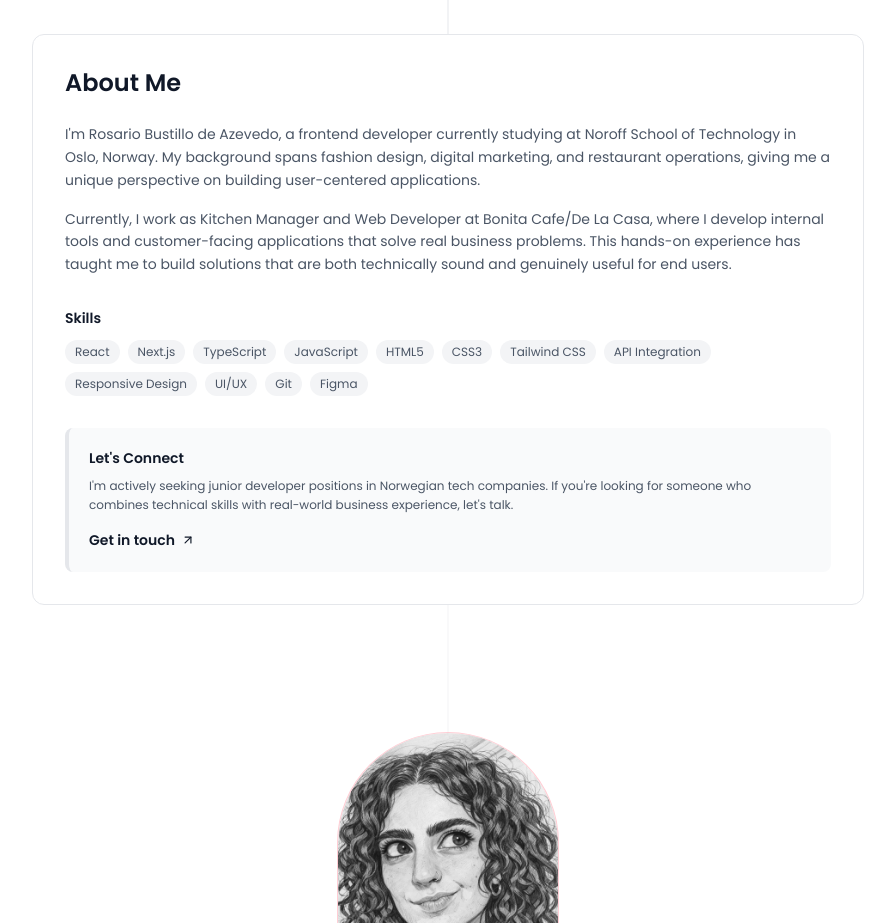
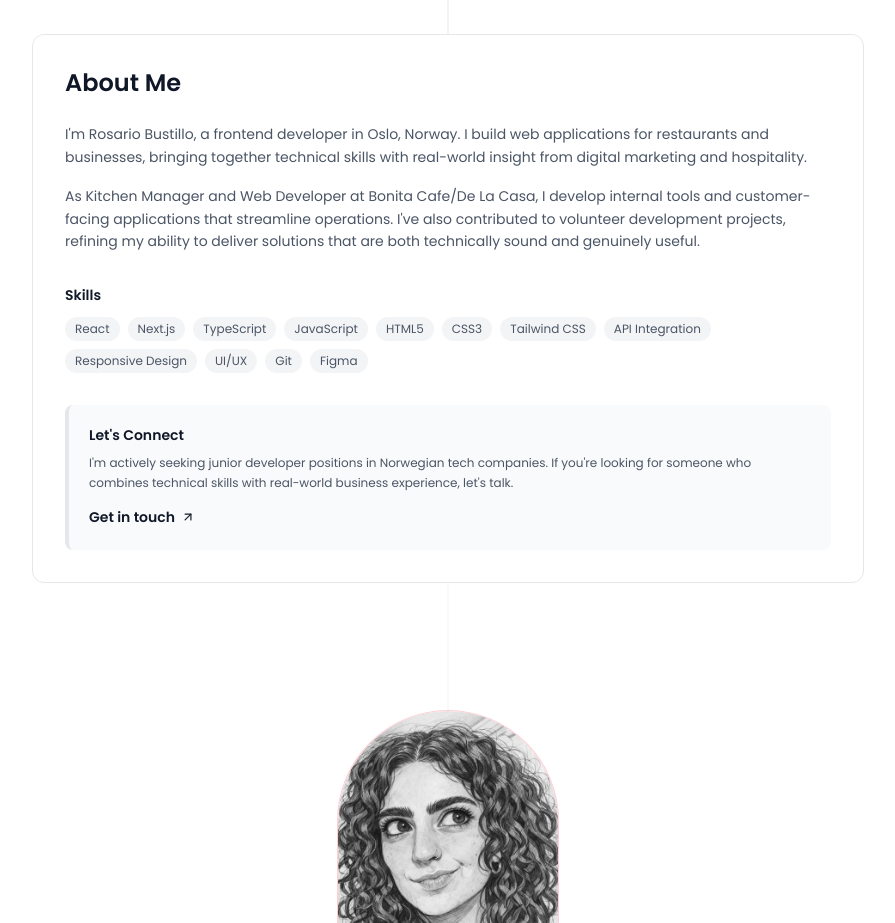
Before and after one commit to RosarioBA/rosario-portfolio, a Next.js app: page / in a window 1280 px wide. Shown: the part 2340-3263 px from the top of the page, without its empty margins (192-1087 px from the left). Built offline with nearby package versions, Linux system fonts and the light colour scheme.

Commit message:
updated about me page

```diff
--- a/src/components/Portfolio.tsx
+++ b/src/components/Portfolio.tsx
@@ -247,12 +247,10 @@ export default function Portfolio() {
           <h2 className="text-2xl font-semibold text-gray-900 dark:text-zinc-100 mb-6">About Me</h2>
           <div className="space-y-4 text-sm text-gray-600 dark:text-zinc-400 leading-relaxed mb-8">
             <p>
-              I&apos;m Rosario Bustillo de Azevedo, a frontend developer currently studying at Noroff School of Technology in Oslo, Norway.
-              My background spans fashion design, digital marketing, and restaurant operations, giving me a unique perspective on building user-centered applications.
+              I&apos;m Rosario Bustillo, a frontend developer in Oslo, Norway. I build web applications for restaurants and businesses, bringing together technical skills with real-world insight from digital marketing and hospitality.
             </p>
             <p>
-              Currently, I work as Kitchen Manager and Web Developer at Bonita Cafe/De La Casa, where I develop internal tools and customer-facing applications
-              that solve real business problems. This hands-on experience has taught me to build solutions that are both technically sound and genuinely useful for end users.
+              As Kitchen Manager and Web Developer at Bonita Cafe/De La Casa, I develop internal tools and customer-facing applications that streamline operations. I've also contributed to volunteer development projects, refining my ability to deliver solutions that are both technically sound and genuinely useful.
             </p>
           </div>
 
```
Also changed, not shown: public/images/img-port.png (added).
